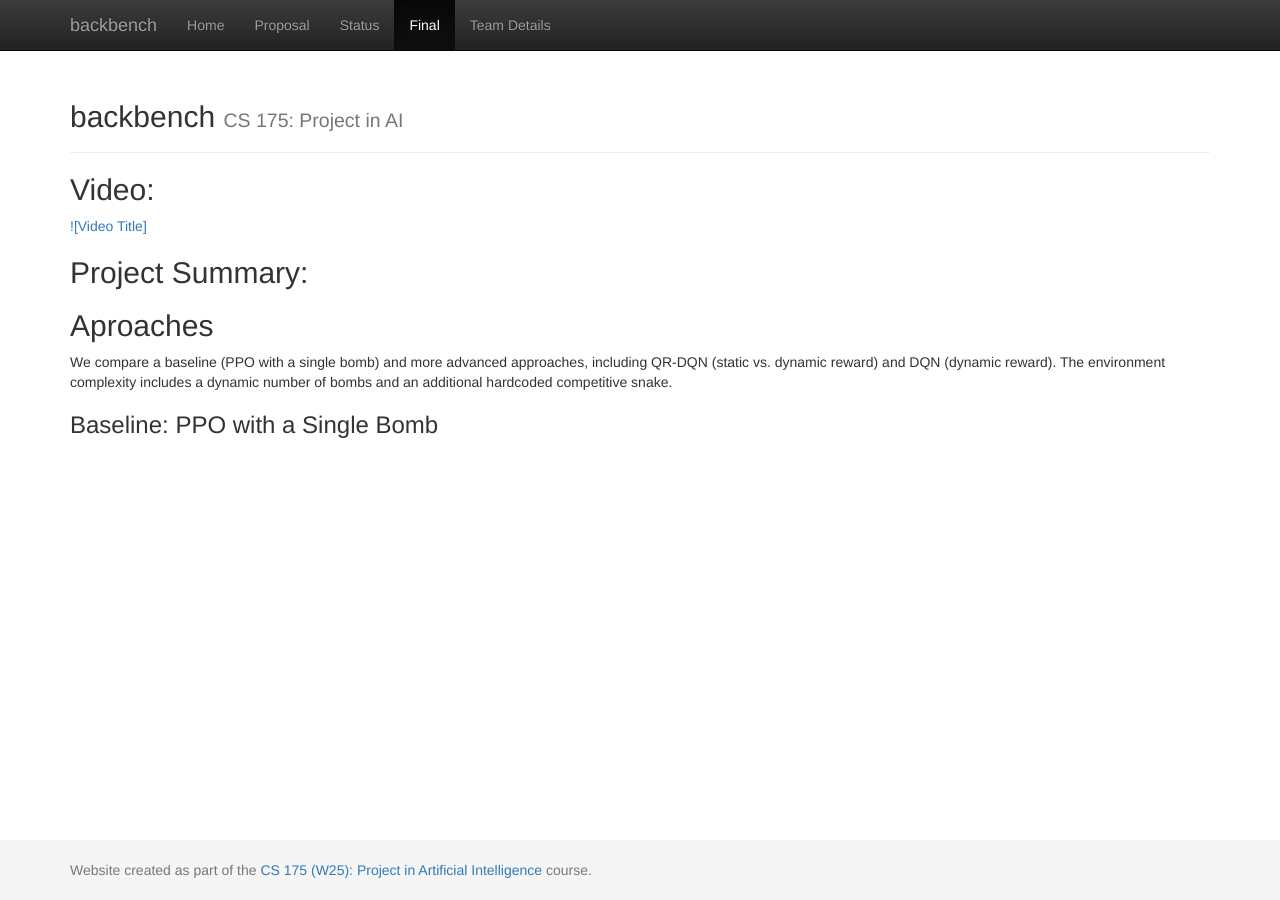
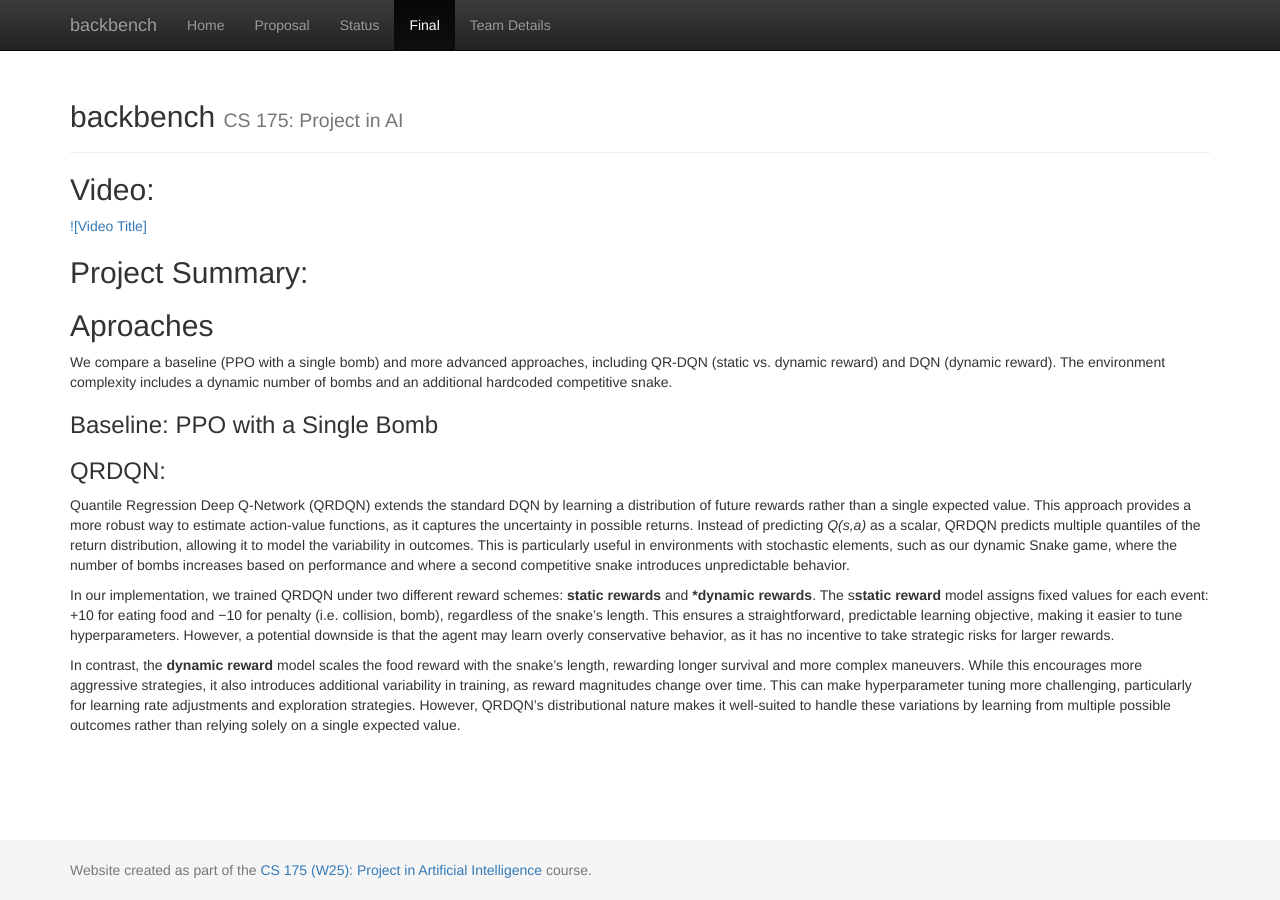
Before and after one commit to mcthoma1/backbench, a Jekyll site: the page built from docs/final.md, in a window 1280 px wide. Built offline with Jekyll 4.4.1, drawn with Linux system fonts in a browser that asks for light colours.

Commit message:
approach-qrdqn

```diff
--- a/docs/final.md
+++ b/docs/final.md
@@ -13,3 +13,10 @@ title: Final Report
 We compare a baseline (PPO with a single bomb) and more advanced approaches, including QR-DQN (static vs. dynamic reward) and DQN (dynamic reward). The environment complexity includes a dynamic number of bombs and an additional hardcoded competitive snake.
 
 ### Baseline: PPO with a Single Bomb
+
+### QRDQN:
+Quantile Regression Deep Q-Network (QRDQN) extends the standard DQN by learning a distribution of future rewards rather than a single expected value. This approach provides a more robust way to estimate action-value functions, as it captures the uncertainty in possible returns. Instead of predicting *Q(s,a)* as a scalar, QRDQN predicts multiple quantiles of the return distribution, allowing it to model the variability in outcomes. This is particularly useful in environments with stochastic elements, such as our dynamic Snake game, where the number of bombs increases based on performance and where a second competitive snake introduces unpredictable behavior.
+
+In our implementation, we trained QRDQN under two different reward schemes: **static rewards** and ***dynamic rewards**. The s**static reward** model assigns fixed values for each event: +10 for eating food and −10 for penalty (i.e. collision, bomb), regardless of the snake’s length. This ensures a straightforward, predictable learning objective, making it easier to tune hyperparameters. However, a potential downside is that the agent may learn overly conservative behavior, as it has no incentive to take strategic risks for larger rewards.
+
+In contrast, the **dynamic reward** model scales the food reward with the snake’s length, rewarding longer survival and more complex maneuvers. While this encourages more aggressive strategies, it also introduces additional variability in training, as reward magnitudes change over time. This can make hyperparameter tuning more challenging, particularly for learning rate adjustments and exploration strategies. However, QRDQN’s distributional nature makes it well-suited to handle these variations by learning from multiple possible outcomes rather than relying solely on a single expected value.
```
